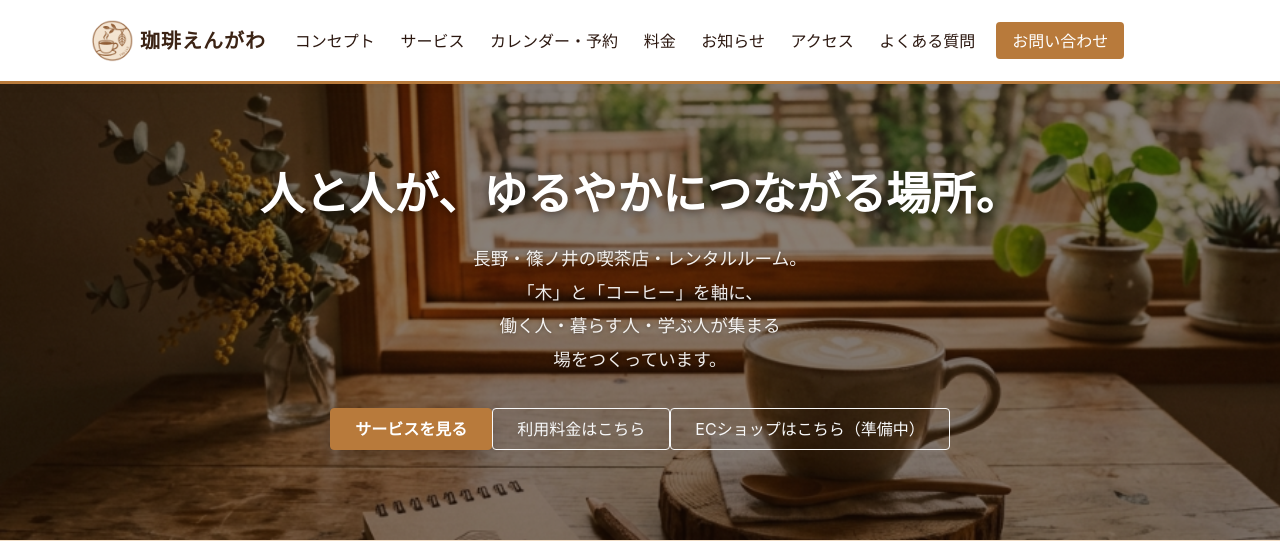
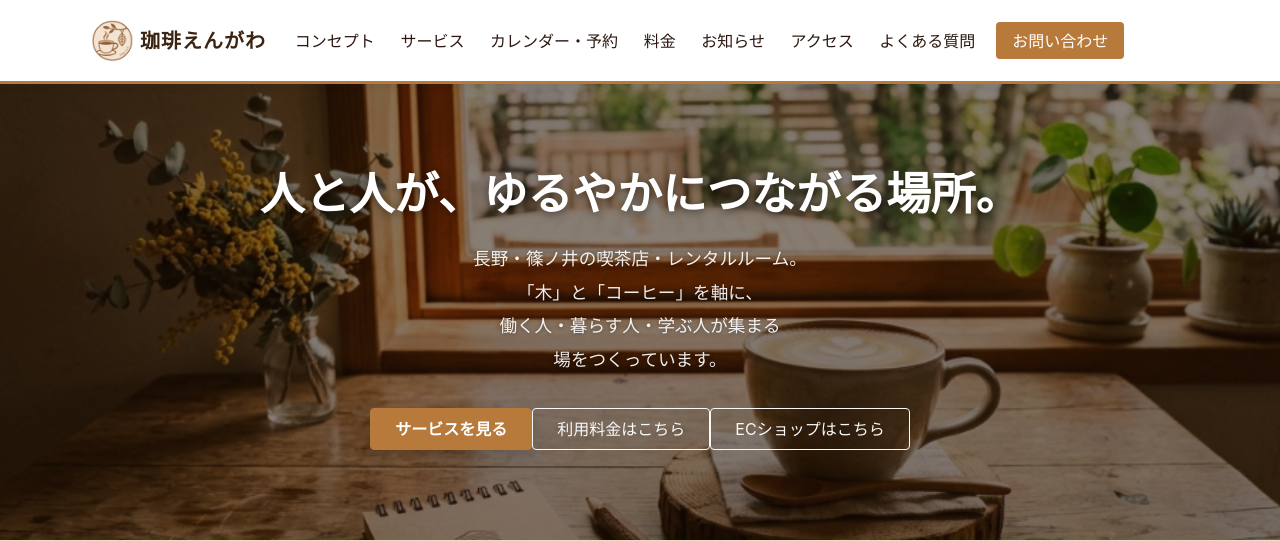
Before and after one commit to home-te-ikejiri/landing.fhk-llc.com, a Laravel app: template resources/views/user/main/index.blade.php in a window 1280 px wide. Shown: the top 541 px of the page. Run offline with Laravel 12, Linux system fonts and the light colour scheme; the template is opened without the code that fills it, so the values that code supplies are empty; some libraries are stand-ins or nearby versions.

Commit message:
URL修正

```diff
--- a/resources/views/user/main/index.blade.php
+++ b/resources/views/user/main/index.blade.php
@@ -23,8 +23,8 @@
                 <a href="{{ route('user.price') }}" class="btn btn-outline-light px-4 py-2">
                     <i class="bi bi-currency-yen me-1"></i> 利用料金はこちら
                 </a>
-                <a href="https://stores.jp" target="_blank" class="btn btn-outline-light px-4 py-2">
-                    <i class="bi bi-bag-fill me-1"></i> ECショップはこちら（準備中）
+                <a href="https://coffee-engawa.stores.jp/" target="_blank" class="btn btn-outline-light px-4 py-2">
+                    <i class="bi bi-bag-fill me-1"></i> ECショップはこちら
                 </a>
             </div>
         </div>
@@ -282,8 +282,8 @@
                             <h5 class="mt-2">コーヒー販売（EC）</h5>
                             <p>焙煎したコーヒー豆をオンラインで販売予定です。ご自宅でも「珈琲えんがわ」の味と時間をお楽しみいただけます。</p>
                             <div class="mt-3">
-                                <a href="https://stores.jp" target="_blank" class="btn btn-accent">
-                                    <i class="bi bi-bag-fill me-1"></i> ECショップを見る（Stores：準備中）
+                                <a href="https://coffee-engawa.stores.jp/" target="_blank" class="btn btn-accent">
+                                    <i class="bi bi-bag-fill me-1"></i> ECショップを見る（Stores）
                                 </a>
                             </div>
                         </div>
```
